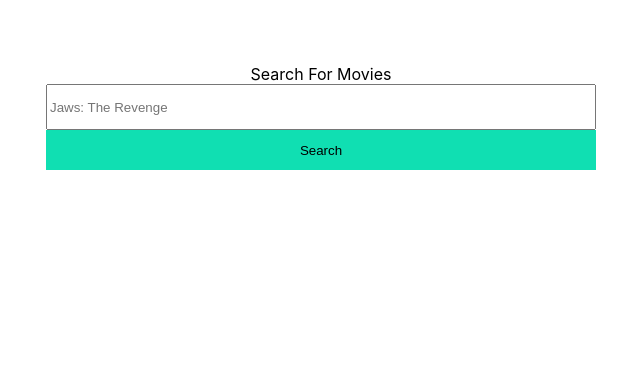
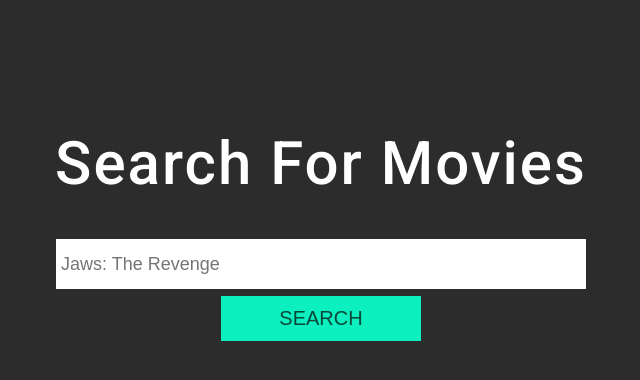
Before and after one commit to pacalabre/react-movie-search, a React (Create React App) app: page / in a window 1280 px wide. Shown: the top 380 px of the page, without its empty margins (319-959 px from the left). Built offline with nearby package versions, Linux system fonts and the light colour scheme.

Commit message:
Adding some styling changes.

```diff
--- a/src/App.css
+++ b/src/App.css
@@ -1,5 +1,25 @@
+@import url("https://fonts.googleapis.com/css2?family=Roboto:wght@400;500&display=swap");
+
 .App {
   text-align: center;
+}
+
+body {
+  background: #2c2c2c;
+  color: white;
+  font-family: "Roboto", "Arial", "sans-serif";
+}
+
+h1 {
+  font-size: 3.75rem;
+  letter-spacing: 2px;
+  margin-top: 10%;
+  font-weight: 500;
+}
+
+.movie-poster {
+  margin-top: 40px;
+  width: 40%;
 }
 
 .loader {
@@ -9,7 +29,7 @@
   width: 40px;
   height: 40px;
   animation: spin 2s linear infinite;
-  margin: auto;
+  margin: 80px auto;
 }
 
 @keyframes spin {
--- a/src/App.js
+++ b/src/App.js
@@ -16,6 +16,7 @@ function App() {
 
   return (
     <main className="App">
+      <h1>Search For Movies</h1>
       <MovieSearch
         setHasSearched={setHasSearched}
         setIsLoading={setIsLoading}
@@ -32,6 +33,7 @@ function App() {
       />
       {selectedMovie.name.length > 0 && isLoading !== true && (
         <img
+          className="movie-poster"
           alt={`${selectedMovie.name} movie poster`}
           src={selectedMovie.poster}
         />
--- a/src/MovieDropdown/MovieDropdown.css
+++ b/src/MovieDropdown/MovieDropdown.css
@@ -0,0 +1,14 @@
+.movie-dropdown-section {
+  margin-top: 80px;
+}
+
+.search-results-message {
+  font-size: 24px;
+}
+
+.movie-dropdown-select {
+  height: 45px;
+  padding: 5px;
+  font-size: 18px;
+  width: 300px;
+}
--- a/src/MovieDropdown/MovieDropdown.js
+++ b/src/MovieDropdown/MovieDropdown.js
@@ -10,9 +10,12 @@ export function MovieDropdown({
 }) {
   if (movies.length > 0 && isLoading !== true) {
     return (
-      <section>
-        <h2>Search Results For "{lastSearch}"</h2>
+      <section className="movie-dropdown-section">
+        <p className="search-results-message">
+          Search Results For "{lastSearch}"
+        </p>
         <select
+          className="movie-dropdown-select"
           onChange={(event) => {
             event.preventDefault();
             setSelectedMovie((prevState) => ({
@@ -35,7 +38,13 @@ export function MovieDropdown({
     );
   }
   if (movies.length < 1 && hasSearched && isLoading !== true) {
-    return <p>No Results Found for "{lastSearch}"</p>;
+    return (
+      <section className="movie-dropdown-section">
+        <p className="search-results-message">
+          No Results Found for "{lastSearch}"
+        </p>
+      </section>
+    );
   } else {
     return null;
   }
--- a/src/MovieSearch/MovieSearch.css
+++ b/src/MovieSearch/MovieSearch.css
@@ -2,16 +2,32 @@
   display: flex;
   flex-direction: column;
   justify-content: center;
+  align-items: center;
   max-width: 550px;
-  margin: 5% auto;
+  margin: auto;
 }
 
 .movie-search-input {
   height: 40px;
+  min-width: 520px;
+  font-size: 18px;
+  padding: 5px;
+  border: none;
 }
 
 .movie-search-btn {
-  background: rgb(16, 223, 178);
+  background-color: #0bf0be;
   border: none;
-  height: 40px;
+  height: 45px;
+  min-width: 200px;
+  font-size: 20px;
+  text-transform: uppercase;
+  margin-top: 7px;
+  font-weight: 500;
+  color: #094739;
+  transition: 0.2s;
 }
+
+.movie-search-btn:hover {
+  background-color: #40d7da;
+}
--- a/src/MovieSearch/MovieSearch.js
+++ b/src/MovieSearch/MovieSearch.js
@@ -31,7 +31,6 @@ export function MovieSearch({
   };
   return (
     <form className="movie-search-form">
-      <label>Search For Movies</label>
       <input
         onChange={(event) => {
           setSearchTerm(event.target.value);
```
